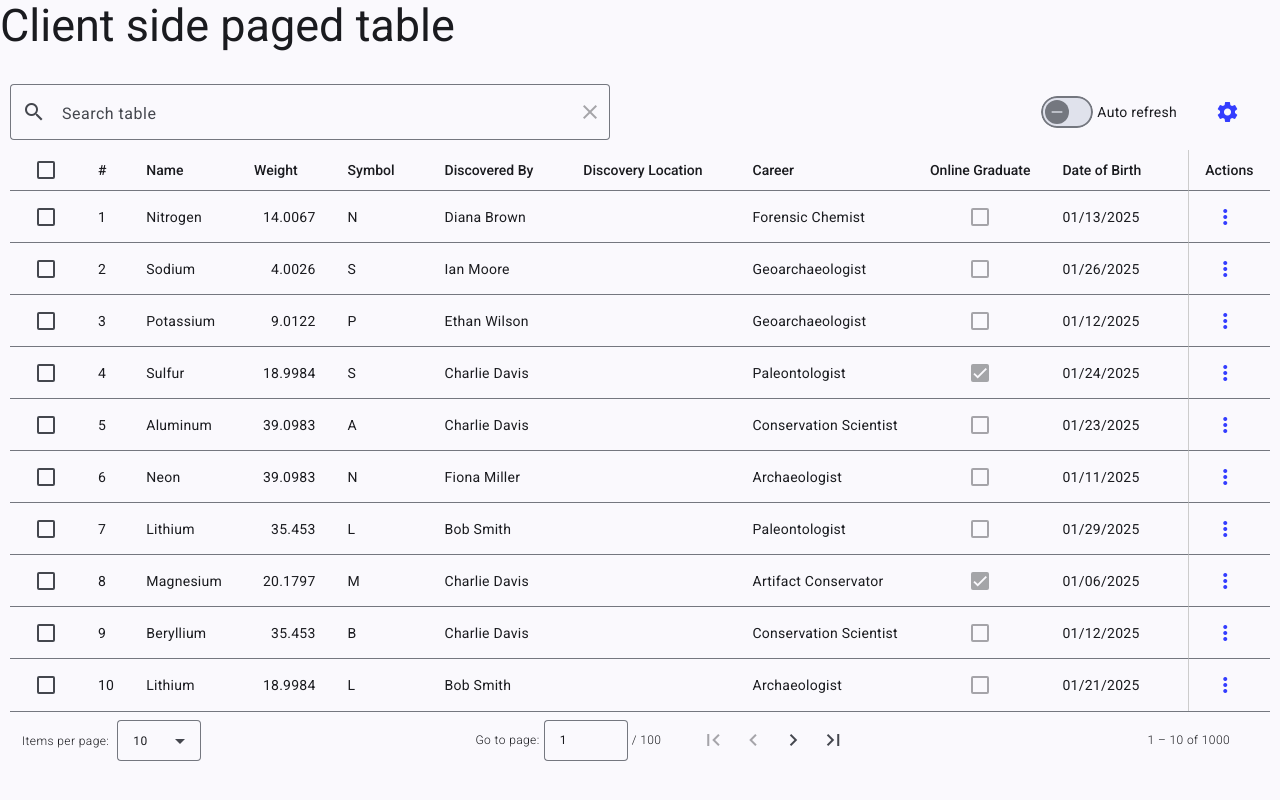
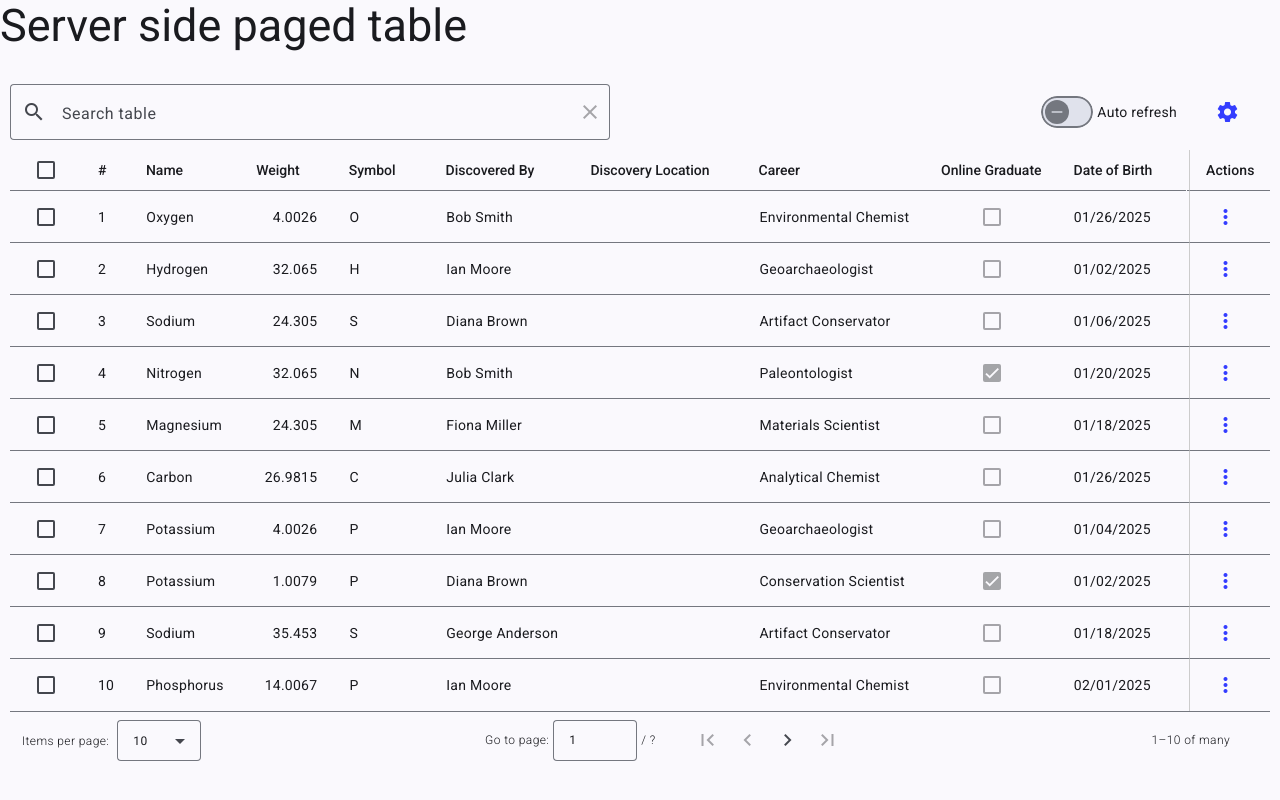
Before and after one commit to this-wastes-time/sp1-custom-table, an Angular app in the folder sp1-custom-table/: page / in a window 1280 px wide. Built offline with nearby package versions, Linux system fonts and the light colour scheme.

Commit message:
implement goToPage for server paginator; update BasePaginator to abstract goToPage to any extenders

```diff
--- a/sp1-custom-table/src/app/app.component.html
+++ b/sp1-custom-table/src/app/app.component.html
@@ -1,5 +1,5 @@
 <!-- Client paging setup -->
-<h2>Client side paged table</h2>
+<!-- <h2>Client side paged table</h2>
 <div class="outer-table-container">
   <div class="table-paginator-container">
     <app-custom-table #clientTable
@@ -24,10 +24,10 @@
       (paginatedData)="updateDataClient($event)">
     </app-client-paginator>
   </div>
-</div>
+</div> -->
 
 <!-- Server paging setup -->
-<!-- <h2>Server side paged table</h2>
+<h2>Server side paged table</h2>
 <div class="outer-table-container">
   <div class="table-paginator-container">
     <app-custom-table #serverTable
@@ -47,8 +47,9 @@
       [pageSize]="sPageSize"
       [pageSizeOptions]="sPageSizeOptions"
       [disabled]="loading"
-      [showFirstLastButtons]="showFirstLast"
+      showFirstLastButtons
+      showGoToPage
       (fetchData)="updateDataServer()">
     </app-server-paginator>
   </div>
-</div> -->
+</div>
--- a/sp1-custom-table/src/app/shared/components/custom-paginator/base-paginator/base-paginator.component.ts
+++ b/sp1-custom-table/src/app/shared/components/custom-paginator/base-paginator/base-paginator.component.ts
@@ -185,9 +185,24 @@ export abstract class BasePaginatorComponent {
   }
 
   /**
+   * Retrieves the value from the event target.
+   * @param {Event} event - The event triggered by the user.
+   * @returns {string} - The value from the event target.
+   */
+  protected _getValue(event: Event): string {
+    return (event.target as HTMLInputElement).value;
+  }
+
+  /**
    * Abstract method to emit paginated data.
    */
   protected abstract emitPaginatedData(): void;
+
+  /**
+   * Abstract method to navigate to the specified page based on the user input.
+   * @param {Event} event - The event triggered by the user.
+   */
+  protected abstract goToPage(event: Event): void;
 
   /**
    * Updates the page size options.
--- a/sp1-custom-table/src/app/shared/components/custom-paginator/client-paginator/client-paginator.component.ts
+++ b/sp1-custom-table/src/app/shared/components/custom-paginator/client-paginator/client-paginator.component.ts
@@ -71,15 +71,6 @@ export class ClientPaginatorComponent extends BasePaginatorComponent implements
   }
 
   /**
-   * Retrieves the value from the event target.
-   * @param {Event} event - The event triggered by the user.
-   * @returns {string} - The value from the event target.
-   */
-  private _getValue(event: Event): string {
-    return (event.target as HTMLInputElement).value;
-  }
-
-  /**
    * Navigates to the specified page based on the user input.
    * @param {Event} event - The event triggered by the user.
    */
@@ -101,5 +92,4 @@ export class ClientPaginatorComponent extends BasePaginatorComponent implements
     super.paginate(page);
     this.emitPaginatedData();
   }
-
 }
--- a/sp1-custom-table/src/app/shared/components/custom-paginator/server-paginator/server-paginator.component.html
+++ b/sp1-custom-table/src/app/shared/components/custom-paginator/server-paginator/server-paginator.component.html
@@ -29,11 +29,29 @@
             <div class="mat-mdc-paginator-page-size-value">{{ pageSize }}</div>
           }
         }
+
+        <app-span-filler></app-span-filler>
+
+        <!-- Go to Page Input -->
+        @if (showGoToPage) {
+          <div class="paginator-go-to-page">
+            {{ goToPageLabel }}
+            <mat-form-field class="paginator-go-to-page-input small"
+              appearance="outline"
+              subscriptSizing="dynamic">
+              <input type="number"
+                matInput
+                [(ngModel)]="pageInput"
+                min="0"
+                [max]="totalItemsKnown ? totalPageCount : knownPages"
+                [disabled]="disabled"
+                (keydown.enter)="goToPage($event)"/>
+            </mat-form-field>
+            / {{totalItemsKnown ? totalPageCount : '?'}}
+          </div>
+        }
+
         <div class="paginator-range-actions">
-          <div class="paginator-range-label" aria-live="polite">
-            {{ getRangeLabel(pageIndex, pageSize) }}
-          </div>
-
           @if (showFirstLastButtons) {
             <button
               mat-icon-button
@@ -73,6 +91,13 @@
             </button>
           }
         </div>
+
+        <app-span-filler></app-span-filler>
+
+        <div class="paginator-range-label" aria-live="polite">
+          <!-- TODO: This needs to update when more data comes in?? -->
+          {{ getRangeLabel(pageIndex, pageSize) }}
+        </div>
       </div>
     </div>
   </div>
--- a/sp1-custom-table/src/app/shared/components/custom-paginator/server-paginator/server-paginator.component.scss
+++ b/sp1-custom-table/src/app/shared/components/custom-paginator/server-paginator/server-paginator.component.scss
@@ -15,7 +15,6 @@
 .paginator-container {
   display: flex;
   align-items: center;
-  justify-content: flex-end;
   padding: 0 8px;
   flex-wrap: wrap;
   width: 100%;
@@ -26,7 +25,6 @@
 .paginator-page-size {
   display: flex;
   align-items: baseline;
-  margin-right: .5rem;
 }
 
 .paginator-size-label {
@@ -36,6 +34,18 @@
 .paginator-page-size-select {
   margin: 0 .25rem;
   width: 84px;
+}
+
+.paginator-go-to-page {
+  display: flex;
+  align-items: baseline;
+  margin-right: 2rem;
+}
+
+.paginator-go-to-page-input {
+  margin: 0 .25rem;
+  width: 84px;
+  font-size: 12px;
 }
 
 .paginator-range-actions {
@@ -52,3 +62,8 @@
   line-height: 1.5;
   font-size: 12px;
 }
+
+mat-form-field.small {
+  --mat-form-field-container-height: 41px;
+  --mat-form-field-container-vertical-padding: 8px;
+}
--- a/sp1-custom-table/src/app/shared/components/custom-paginator/server-paginator/server-paginator.component.ts
+++ b/sp1-custom-table/src/app/shared/components/custom-paginator/server-paginator/server-paginator.component.ts
@@ -32,12 +32,36 @@ export class ServerPaginatorComponent extends BasePaginatorComponent {
    */
   @Output() fetchData = new EventEmitter<PaginatorState>();
 
-  // Label vars.
+  /**
+   * Label for the items per page dropdown.
+   * @type {string}
+   */
   itemsPerPageLabel = 'Items per page:';
 
-  // Variables to determine paginator length.
-  totalItemsKnown = false; // Whether totalItems has been determined
-  totalPageCount!: number; // Total page count
+  /**
+   * Indicates whether the total number of items is known.
+   * @type {boolean}
+   */
+  totalItemsKnown = false;
+
+  /**
+   * The total number of pages.
+   * @type {number}
+   */
+  totalPageCount!: number;
+
+  /**
+   * The current page input value.
+   * This is a 1-based index representing the page number input by the user.
+   * @type {number}
+   */
+  protected pageInput = 1;
+
+  /**
+   * The number of pages that are known.
+   * @type {number}
+   */
+  protected knownPages = 1;
 
   /**
    * Gets the total number of items.
@@ -57,16 +81,22 @@ export class ServerPaginatorComponent extends BasePaginatorComponent {
 
     if (value) {
       this.totalPageCount = Math.floor(value / this.pageSize);
+      // Decrement page counter and known pages back 1
+      this.pageInput--;
+      this.knownPages--;
     }
   }
   private _totalItems: number | null = null;
 
   /**
    * Paginates to the target page and emits the paginated data.
+   * Increases known page count.
    * @param {number} page - The target page index.
    */
   override paginate(page: number): void {
     super.paginate(page);
+    this.pageInput = this.pageIndex + 1;
+    this.knownPages = Math.max(this.knownPages, this.pageInput);
     this.emitPaginatedData();
   }
 
@@ -80,6 +110,8 @@ export class ServerPaginatorComponent extends BasePaginatorComponent {
     if (this.totalItemsKnown) {
       this.totalPageCount = Math.floor(this.totalItems! / this.pageSize);
     }
+    this.pageInput = 1;
+    this.knownPages = 1;
     this.emitPaginatedData();
   }
 
@@ -126,4 +158,27 @@ export class ServerPaginatorComponent extends BasePaginatorComponent {
       return `${start}–${end} of ${this.totalItems}`;
     }
   };
+
+  /**
+   * Navigates to the specified page based on the user input.
+   * @param {Event} event - The event triggered by the user.
+   */
+  protected goToPage(event: Event): void {
+    // Get the value from the event target
+    const value = this._getValue(event);
+
+    // Convert the value to a zero-based page index
+    let page = parseInt(value, 10) - 1;
+
+    // Validate the page index
+    if (page < 0 || page > (this.knownPages - 1)) {
+      // If invalid, revert to the current page index
+      page = this.pageIndex;
+    }
+    // Update the page input to reflect the current page
+    this.pageInput = page + 1;
+
+    super.paginate(page);
+    this.emitPaginatedData();
+  }
 }
```
